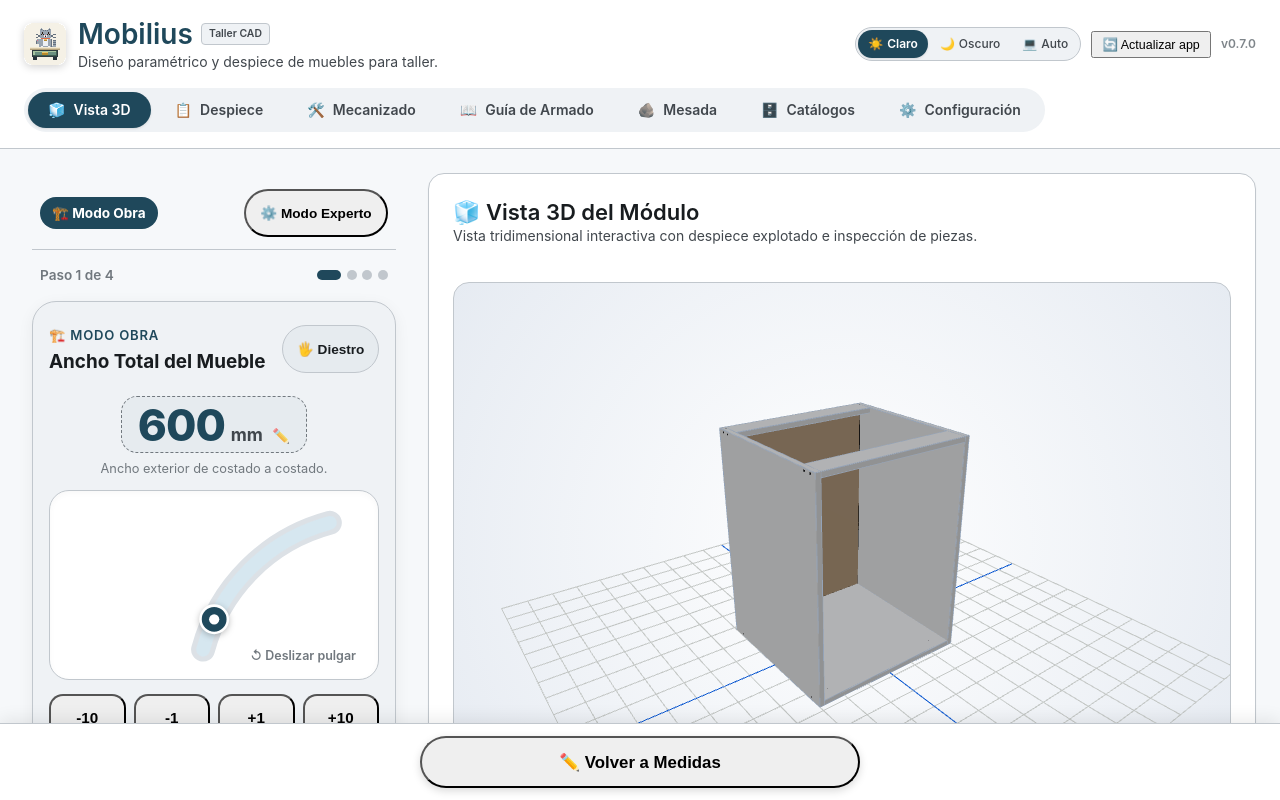
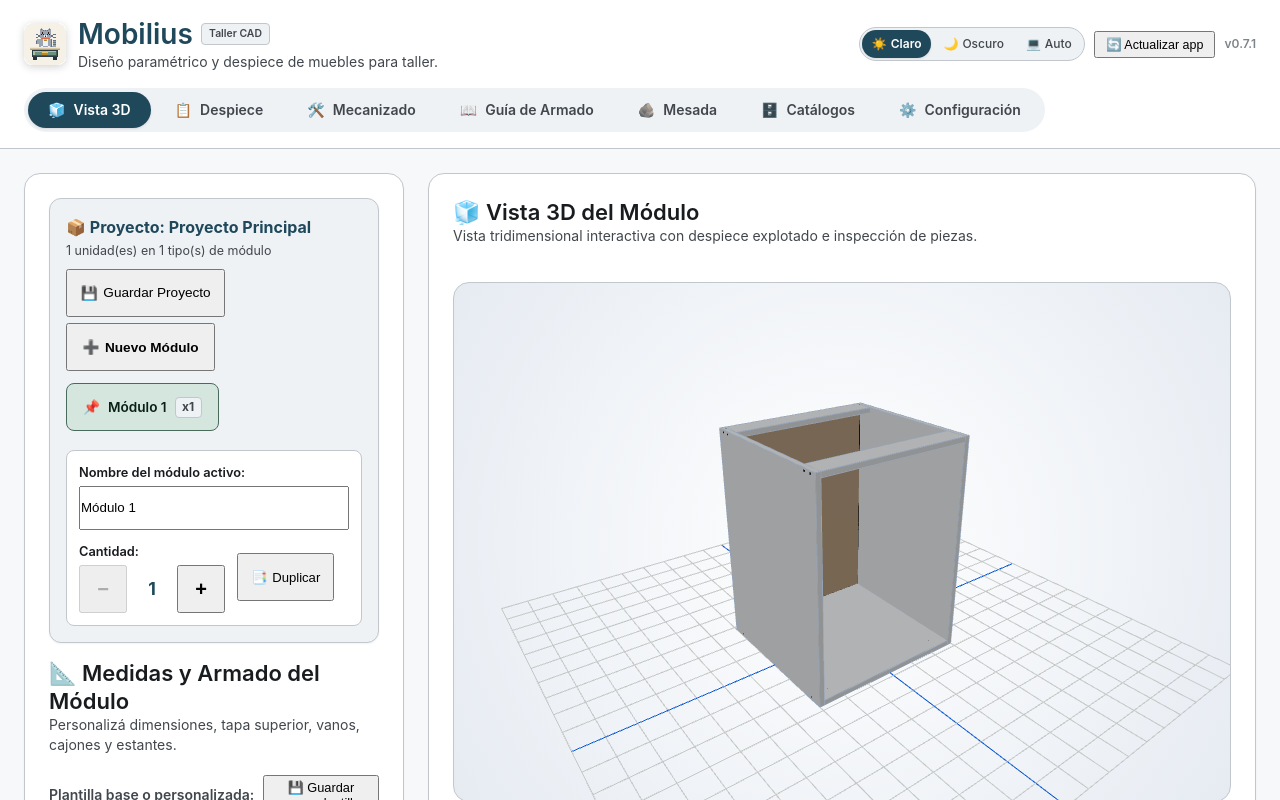
Before and after one commit to FedericoCAlonso/cadcat, a React (Vite) app: page / in a window 1280 px wide. Both pictures are taken after a click on the button "Modo Claro". Shown: the top 800 px of the page. Built offline with nearby package versions, Linux system fonts and the light colour scheme.

Commit message:
fix(mobile): restrict Modo Obra exclusively to one-handed mobile phones (v0.7.1)

```diff
--- a/package.json
+++ b/package.json
@@ -1,7 +1,7 @@
 {
   "name": "mobilius",
   "private": true,
-  "version": "0.7.0",
+  "version": "0.7.1",
   "author": "Federico C. Alonso <federico.c.alonso@outlook.com.ar>",
   "license": "UNLICENSED",
   "type": "module",
--- a/src/ui/App.tsx
+++ b/src/ui/App.tsx
@@ -191,7 +191,7 @@ export function App(): ReactElement {
             data-mobile-view={vm.activeTab === 'form' ? 'form' : 'workspace'}
           >
             <aside aria-label="Module Parameters" className="layout-aside">
-              {vm.uiMode === 'site' ? (
+              {vm.uiMode === 'site' && vm.isOneHandDevice ? (
                 <ModoObraWizard
                   width={vm.width}
                   height={vm.height}
@@ -342,7 +342,7 @@ export function App(): ReactElement {
                 onWallShelvesBaseElevationYMmChange={vm.setWallShelvesBaseElevationYMm}
                 onView3dClick={() => vm.setActiveTab('3d')}
                 onViewAssemblyClick={() => vm.setActiveTab('assembly')}
-                onSwitchToSiteMode={() => vm.setUiMode('site')}
+                onSwitchToSiteMode={vm.isOneHandDevice ? () => vm.setUiMode('site') : undefined}
               />
             )}
           </aside>
@@ -382,9 +382,15 @@ export function App(): ReactElement {
                   type="button"
                   className="builder-floating-action"
                   onClick={() => vm.setActiveTab('form')}
-                  aria-label={vm.uiMode === 'site' ? 'Volver a Modo Obra' : 'Modificar o armar mueble'}
+                  aria-label={
+                    vm.uiMode === 'site' && vm.isOneHandDevice
+                      ? 'Volver a Modo Obra'
+                      : 'Modificar o armar mueble'
+                  }
                 >
-                  {vm.uiMode === 'site' ? '🏗️ Volver a Medidas' : '🛠️ Armar Módulo'}
+                  {vm.uiMode === 'site' && vm.isOneHandDevice
+                    ? '🏗️ Volver a Medidas'
+                    : '🛠️ Armar Módulo'}
                 </button>
               </>
             )}
--- a/src/ui/useModuleViewModel.ts
+++ b/src/ui/useModuleViewModel.ts
@@ -49,6 +49,7 @@ import {
   loadAllProjectsFromDb,
 } from '../storage';
 import { DEFAULT_UI_CONFIG } from '../config';
+import { useOneHandDevice } from './useOneHandDevice';
 import { getSeedMaterials, getSeedEdgeBands, getSeedHardware } from '../catalog';
 import {
   generateBillOfMaterials,
@@ -150,6 +151,7 @@ export interface ModuleViewModelState {
   cost: ModuleCostSummary | null;
   activeTab: 'form' | 'pieces' | '3d' | 'machining' | 'settings' | 'assembly' | 'catalogs' | 'countertop';
   uiMode: 'site' | 'expert';
+  isOneHandDevice: boolean;
   handMode: HandMode;
   selectedPieceId: string | null;
   explodedRatio: number;
@@ -570,12 +572,12 @@ export function useModuleViewModel(initialDb?: IDBDatabase): ModuleViewModelStat
     }
   });
   const [activeTab, setActiveTab] = useState<ModuleViewModelState['activeTab']>('3d');
+  const isOneHandDevice = useOneHandDevice();
   const [uiMode, setUiModeState] = useState<'site' | 'expert'>(() => {
     try {
       if (typeof window !== 'undefined') {
         const saved = localStorage.getItem('mobilius_ui_mode');
         if (saved === 'expert' || saved === 'site') return saved;
-        if (window.innerWidth <= 768) return 'site';
       }
     } catch {
       // ignore storage error
@@ -2965,7 +2967,8 @@ export function useModuleViewModel(initialDb?: IDBDatabase): ModuleViewModelStat
     bom,
     cost,
     activeTab,
-    uiMode,
+    uiMode: isOneHandDevice ? uiMode : 'expert',
+    isOneHandDevice,
     handMode,
     setUiMode,
     setHandMode,
--- /dev/null
+++ b/src/ui/useOneHandDevice.ts
@@ -0,0 +1,62 @@
+import { useState, useEffect } from 'react';
+
+/**
+ * Maximum viewport width (in CSS pixels) for a device to be classified as a single-hand mobile phone.
+ * Handheld phones range from 320px to ~430px (up to 600px for large phablets in portrait).
+ * Tablets (iPad Mini, Galaxy Tab, etc.) start at 768px+, strictly excluding them.
+ */
+export const ONE_HAND_MOBILE_MAX_WIDTH_PX = 600;
+
+/**
+ * Checks whether the current runtime environment is a single-hand mobile phone.
+ * Requires:
+ * 1. Viewport width <= 600px (excludes tablets and desktop monitors).
+ * 2. Primary pointing device is coarse touch (excludes desktop mouse / trackpad).
+ */
+export function isOneHandMobileDevice(): boolean {
+  if (typeof window === 'undefined') return false;
+
+  const isWidthEligible = window.innerWidth <= ONE_HAND_MOBILE_MAX_WIDTH_PX;
+  const hasCoarseTouch =
+    typeof window.matchMedia === 'function'
+      ? window.matchMedia('(pointer: coarse)').matches
+      : false;
+
+  return isWidthEligible && hasCoarseTouch;
+}
+
+/**
+ * React hook that reactively tracks if the device is a single-hand mobile phone.
+ * Listens to window resize and pointer media query changes.
+ */
+export function useOneHandDevice(): boolean {
+  const [isOneHand, setIsOneHand] = useState<boolean>(() => isOneHandMobileDevice());
+
+  useEffect(() => {
+    if (typeof window === 'undefined') return;
+
+    const checkDevice = () => {
+      setIsOneHand(isOneHandMobileDevice());
+    };
+
+    // Initial check
+    checkDevice();
+
+    window.addEventListener('resize', checkDevice);
+
+    let mql: MediaQueryList | null = null;
+    if (typeof window.matchMedia === 'function') {
+      mql = window.matchMedia('(pointer: coarse)');
+      mql.addEventListener?.('change', checkDevice);
+    }
+
+    return () => {
+      window.removeEventListener('resize', checkDevice);
+      if (mql) {
+        mql.removeEventListener?.('change', checkDevice);
+      }
+    };
+  }, []);
+
+  return isOneHand;
+}
--- a/src/version.ts
+++ b/src/version.ts
@@ -2,6 +2,6 @@
  * Single source of truth for the Mobilius application version.
  * Updated across development iterations (pre-production semantic versioning 0.y.z).
  */
-export const APP_VERSION = '0.7.0';
+export const APP_VERSION = '0.7.1';
 export const APP_AUTHOR = 'Federico C. Alonso';
 export const APP_COPYRIGHT = '© 2026 Federico C. Alonso. Todos los derechos reservados.';
```
Also changed, not shown: 1 other file (tests, documents, lock files or other folders).
